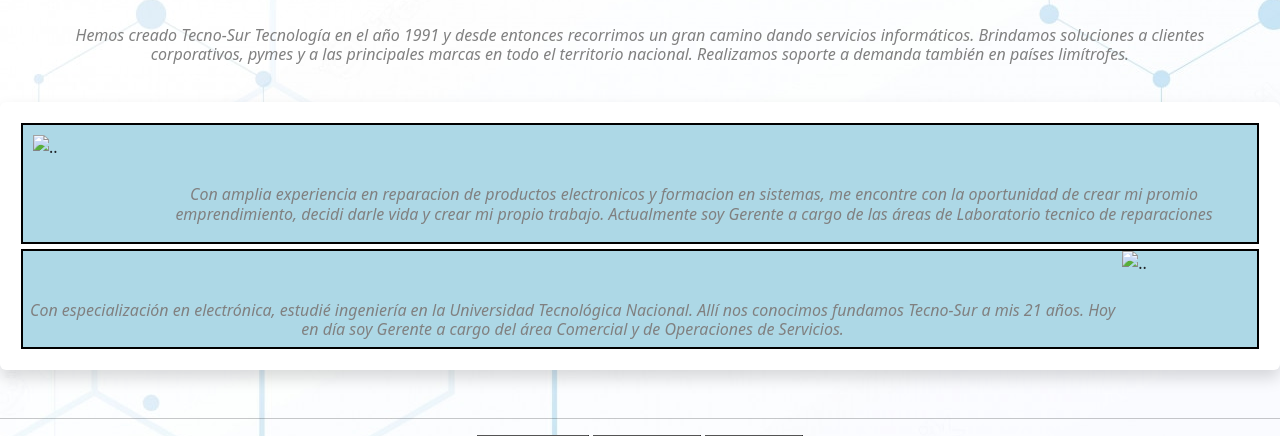
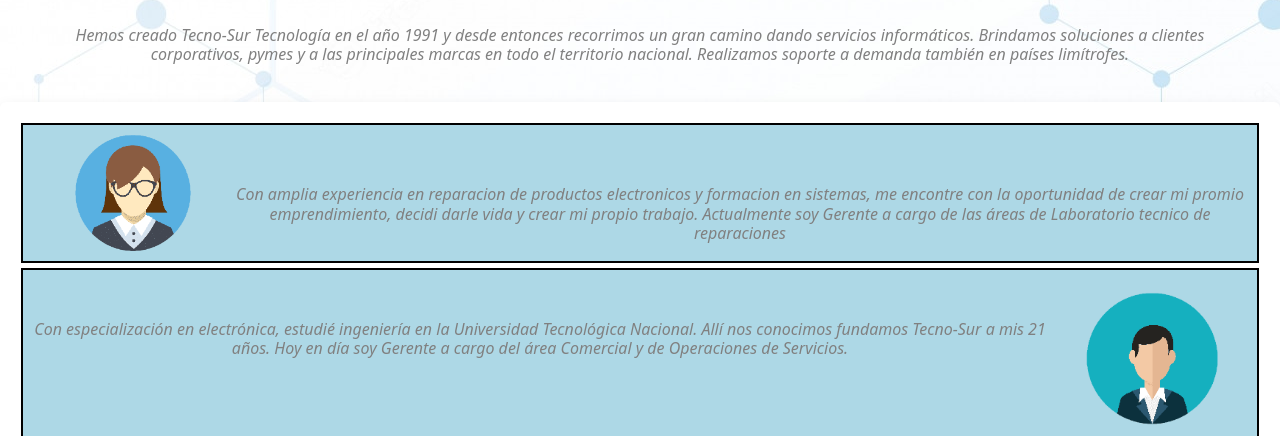
Before and after one commit to pablochark/tp, a plain HTML site: page pages/nosotros.html in a window 1280 px wide. Shown: the part 214-650 px from the top of the page. Drawn offline with nearby package versions, Linux system fonts and the light colour scheme; files that its build step writes are made by us from their sources; the site is published under a folder, as on GitHub Pages, so addresses that start at the root find nothing.

Commit message:
Arreglos en Nosotros

```diff
--- a/pages/nosotros.html
+++ b/pages/nosotros.html
@@ -56,14 +56,14 @@
   <nav class="descripcion-nosotros">
     <div class="descripcion-contenedor shadow p-3 mb-5 bg-body rounded">
       <div class="nosotrosPrimero">
-        <img  src="/assets/avatar_2.png" class="gerente-primero"alt="..">
+        <img  src="../assets/avatar_2.png" class="gerente-primero"alt="..">
         <h1 class="texto-gerenta">Con amplia experiencia en reparacion de productos electronicos y formacion en
           sistemas, me encontre con la
           oportunidad de crear mi promio emprendimiento, decidi darle vida y crear mi propio trabajo. Actualmente soy
           Gerente a cargo de las áreas de Laboratorio tecnico de reparaciones </h1>
       </div>
       <div class="nosotrosSegundo">
-        <img src="/assets/avatar.png" class="gerente-segundo"  alt="..">
+        <img src="../assets/avatar.png" class="gerente-segundo"  alt="..">
         <h1 class="texto-gerente">Con especialización en electrónica, estudié ingeniería en la Universidad Tecnológica
           Nacional. Allí nos conocimos fundamos Tecno-Sur a mis 21 años.
           Hoy en día soy Gerente a cargo del área Comercial y de Operaciones de Servicios. </h1>
```
